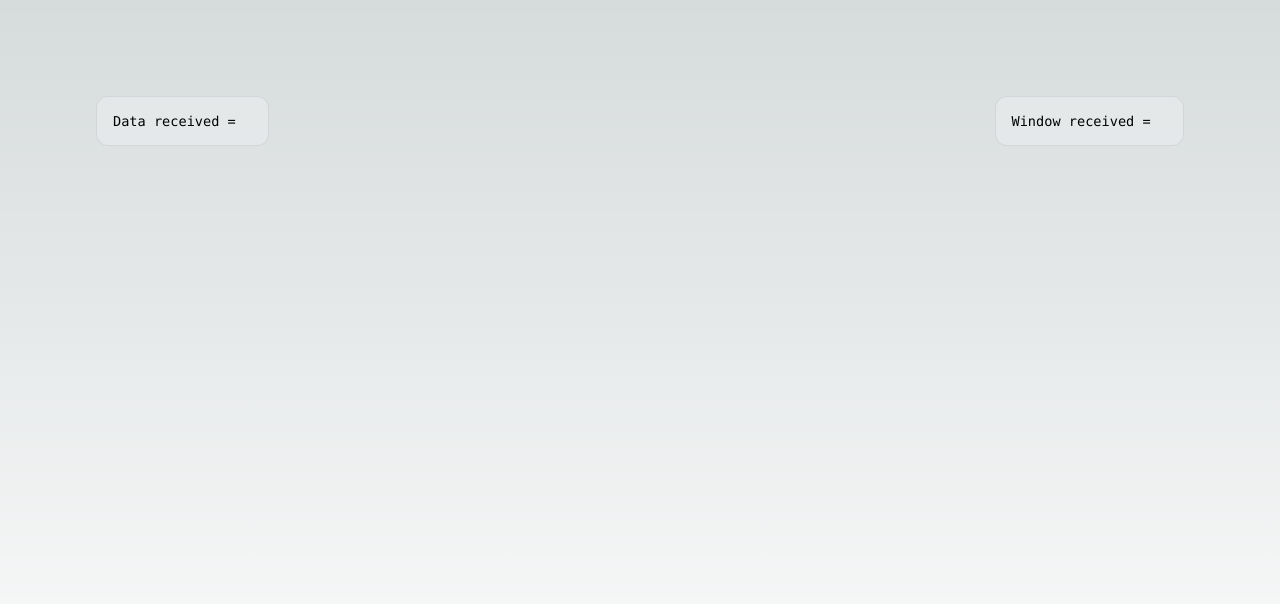
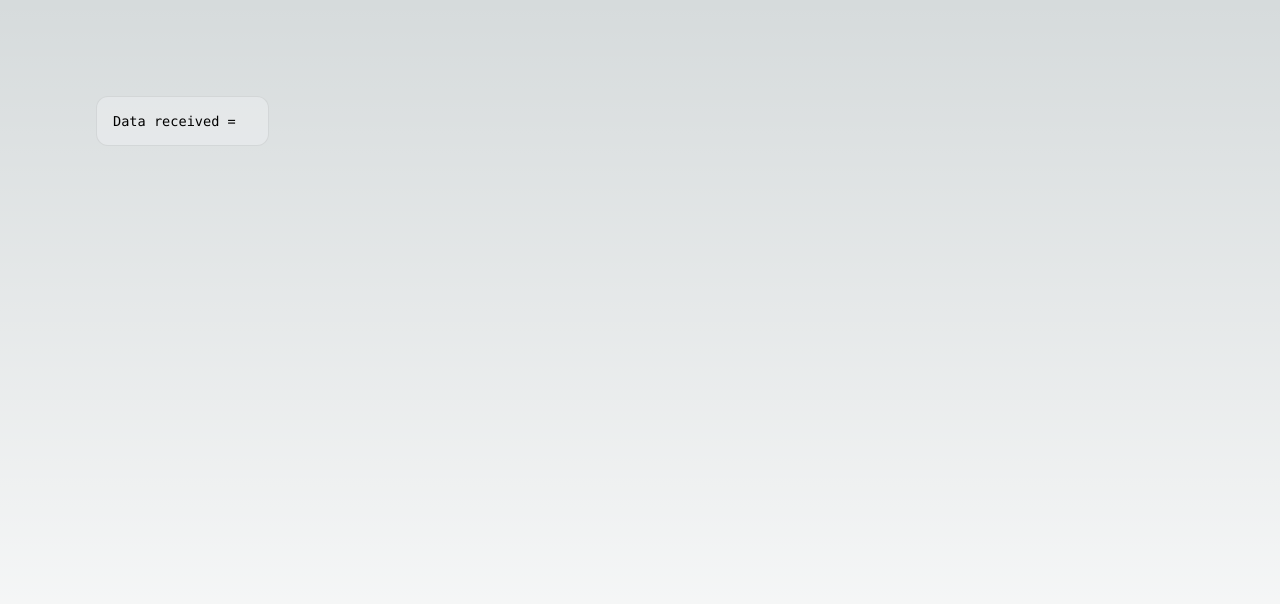
Before and after one commit to thanhbui1133/next-com-native, a Next.js app: page / in a window 1280 px wide. Shown: the top 604 px of the page. Built offline with nearby package versions, Linux system fonts and the light colour scheme.

Commit message:
remove window

```diff
--- a/src/pages/index.tsx
+++ b/src/pages/index.tsx
@@ -53,10 +53,6 @@ export default function Home() {
             Data received = &nbsp;
             <code className={styles.code}>{receivedData}</code>
           </p>
-          <p>
-            Window received = &nbsp;
-            <code className={styles.code}></code>
-          </p>
         </div>
       </main>
     </>
```
